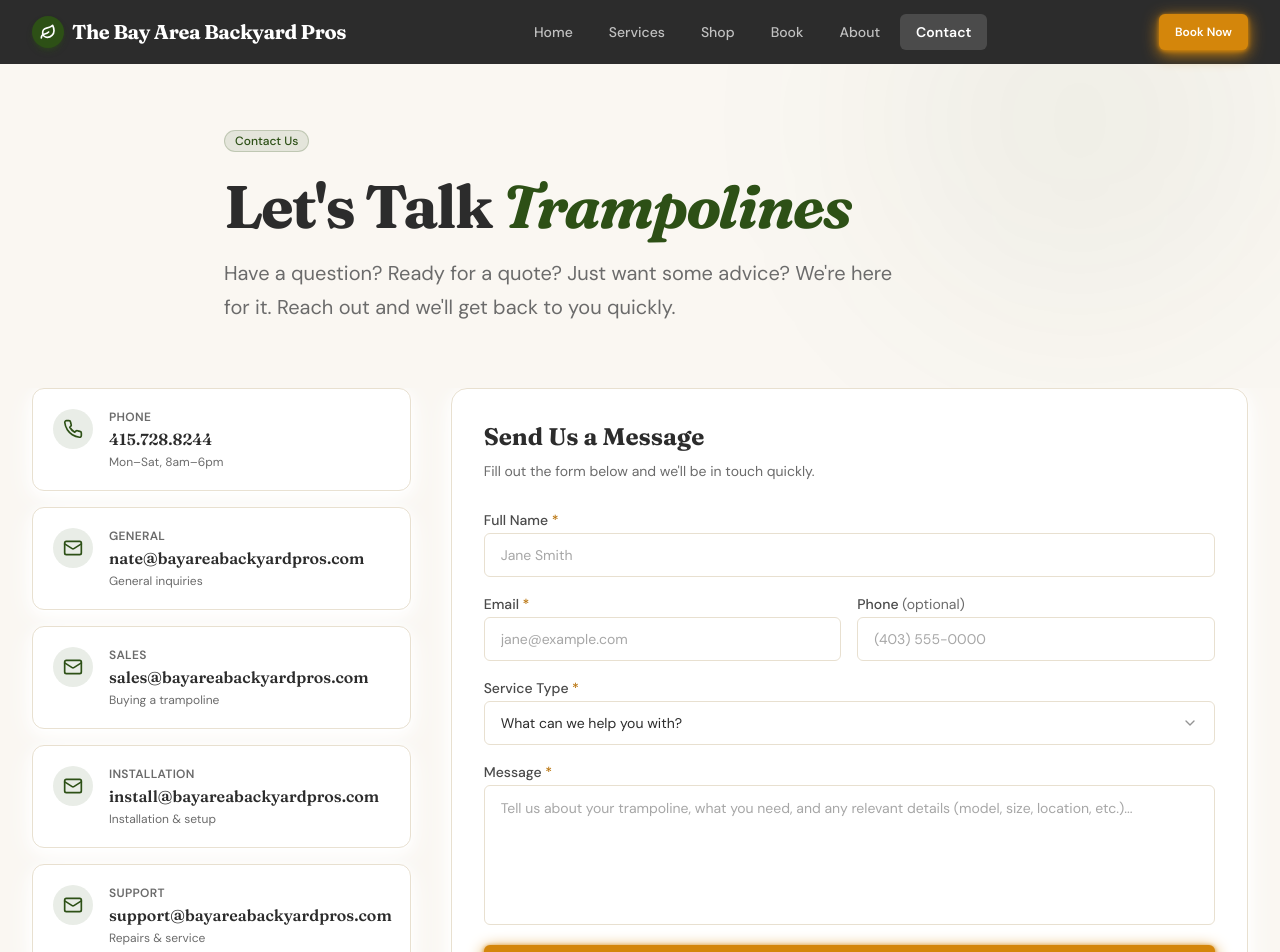
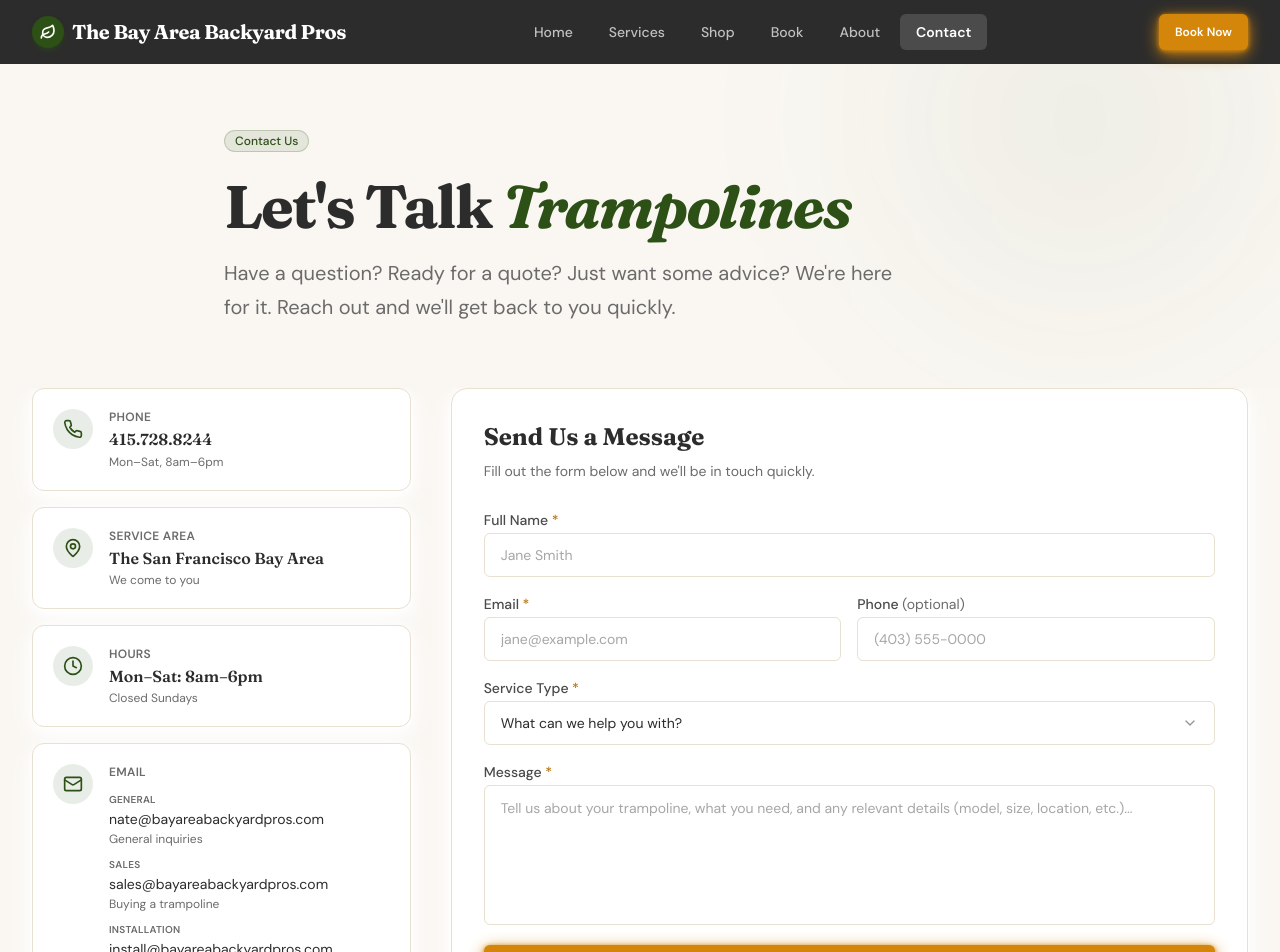
Before and after one commit to riomac12345/backyard-pros, a Next.js app: page /contact in a window 1280 px wide. Shown: the top 952 px of the page. Built offline with nearby package versions, Linux system fonts and the light colour scheme.

Commit message:
Group all emails into single card on contact page

```diff
--- a/app/contact/page.tsx
+++ b/app/contact/page.tsx
@@ -18,34 +18,6 @@ const contactInfo = [
     description: "Mon–Sat, 8am–6pm",
   },
   {
-    icon: Mail,
-    label: "General",
-    value: "nate@bayareabackyardpros.com",
-    href: "mailto:nate@bayareabackyardpros.com",
-    description: "General inquiries",
-  },
-  {
-    icon: Mail,
-    label: "Sales",
-    value: "sales@bayareabackyardpros.com",
-    href: "mailto:sales@bayareabackyardpros.com",
-    description: "Buying a trampoline",
-  },
-  {
-    icon: Mail,
-    label: "Installation",
-    value: "install@bayareabackyardpros.com",
-    href: "mailto:install@bayareabackyardpros.com",
-    description: "Installation & setup",
-  },
-  {
-    icon: Mail,
-    label: "Support",
-    value: "support@bayareabackyardpros.com",
-    href: "mailto:support@bayareabackyardpros.com",
-    description: "Repairs & service",
-  },
-  {
     icon: MapPin,
     label: "Service Area",
     value: "The San Francisco Bay Area",
@@ -59,6 +31,13 @@ const contactInfo = [
     href: null,
     description: "Closed Sundays",
   },
+];
+
+const emails = [
+  { label: "General", value: "nate@bayareabackyardpros.com", href: "mailto:nate@bayareabackyardpros.com", description: "General inquiries" },
+  { label: "Sales", value: "sales@bayareabackyardpros.com", href: "mailto:sales@bayareabackyardpros.com", description: "Buying a trampoline" },
+  { label: "Installation", value: "install@bayareabackyardpros.com", href: "mailto:install@bayareabackyardpros.com", description: "Installation & setup" },
+  { label: "Support", value: "support@bayareabackyardpros.com", href: "mailto:support@bayareabackyardpros.com", description: "Repairs & service" },
 ];
 
 export default function ContactPage() {
@@ -124,6 +103,38 @@ export default function ContactPage() {
                 );
               })}
 
+              {/* Email — all in one card */}
+              <div className="bg-white rounded-xl p-5 shadow-card border border-cream-deeper">
+                <div className="flex items-start gap-4">
+                  <div className="w-10 h-10 rounded-full bg-forest/10 flex items-center justify-center shrink-0">
+                    <Mail className="w-5 h-5 text-forest" />
+                  </div>
+                  <div className="flex-1 min-w-0">
+                    <div className="text-xs font-sans font-semibold text-charcoal-muted uppercase tracking-wide mb-3">
+                      Email
+                    </div>
+                    <div className="space-y-2.5">
+                      {emails.map((email) => (
+                        <div key={email.label}>
+                          <div className="text-[10px] font-sans font-semibold text-charcoal-muted uppercase tracking-wide">
+                            {email.label}
+                          </div>
+                          <a
+                            href={email.href}
+                            className="font-sans text-sm text-charcoal hover:text-forest transition-colors break-all"
+                          >
+                            {email.value}
+                          </a>
+                          <div className="text-charcoal-muted text-xs font-sans">
+                            {email.description}
+                          </div>
+                        </div>
+                      ))}
+                    </div>
+                  </div>
+                </div>
+              </div>
+
               {/* Service area map placeholder */}
               <div className="bg-white rounded-xl overflow-hidden shadow-card border border-cream-deeper">
                 <div className="aspect-[4/3] bg-forest/5 flex items-center justify-center">
```
